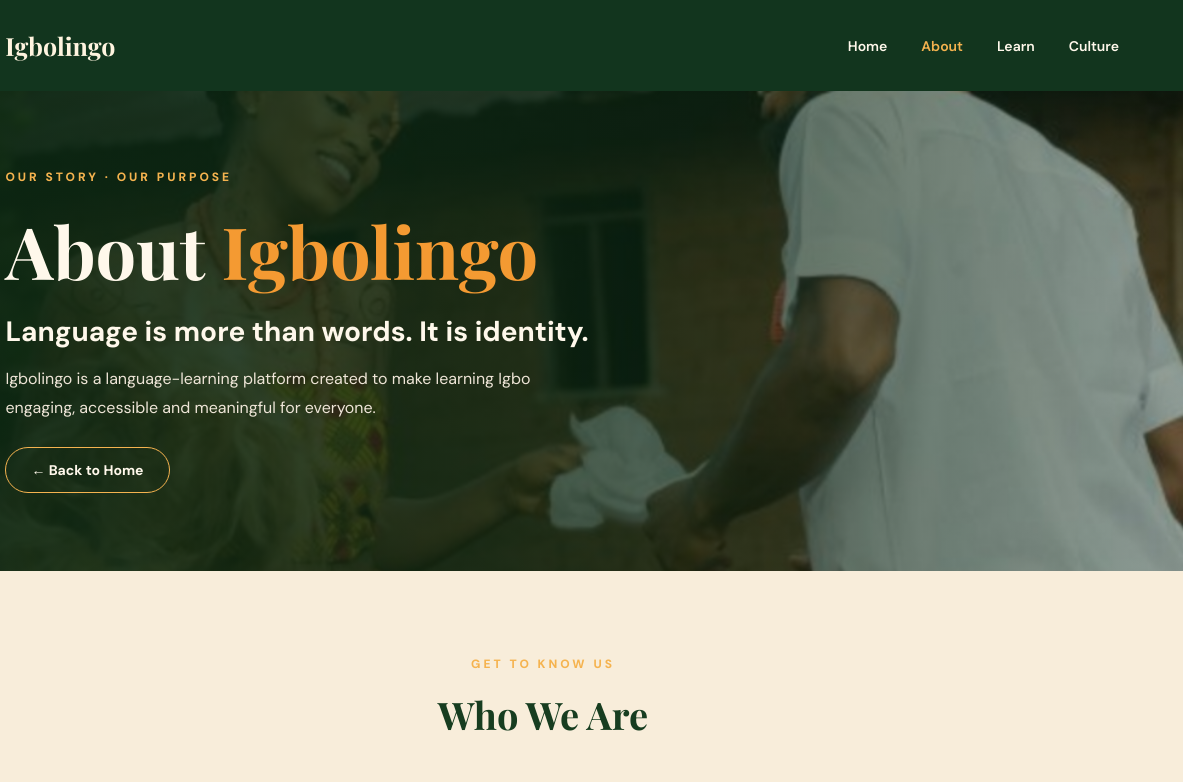
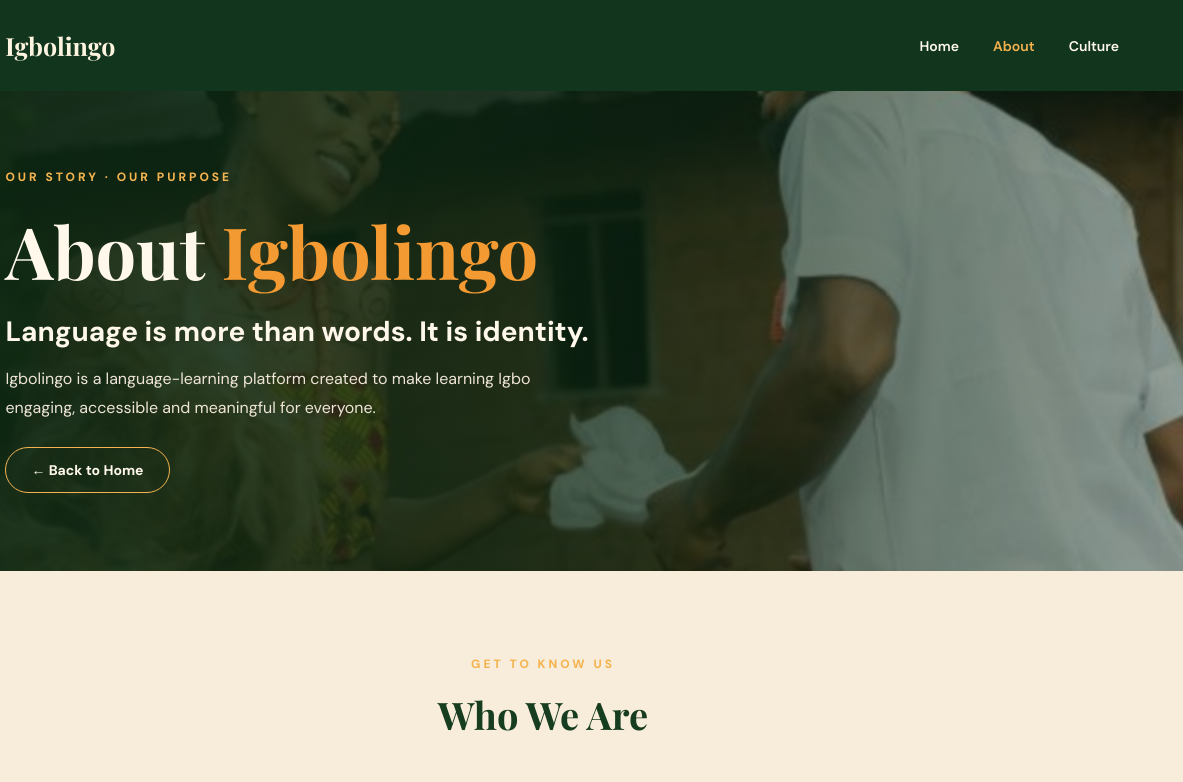
Before and after one commit to brenda-glitchweb/Igbolingo, a plain HTML site: page about.html in a window 1280 px wide. Shown: the top 782 px of the page, 97-1280 px from the left. Drawn offline with nearby package versions, Linux system fonts and the light colour scheme.

Commit message:
Update about.html

```diff
--- a/about.html
+++ b/about.html
@@ -38,7 +38,6 @@
             <div class="nav-links" id="navLinks">
                 <a href="index.html">Home</a>
                 <a href="about.html" class="active">About</a>
-                <a href="learn.html">Learn</a>
                 <a href="culture.html">Culture</a>
             </div>
 
```
